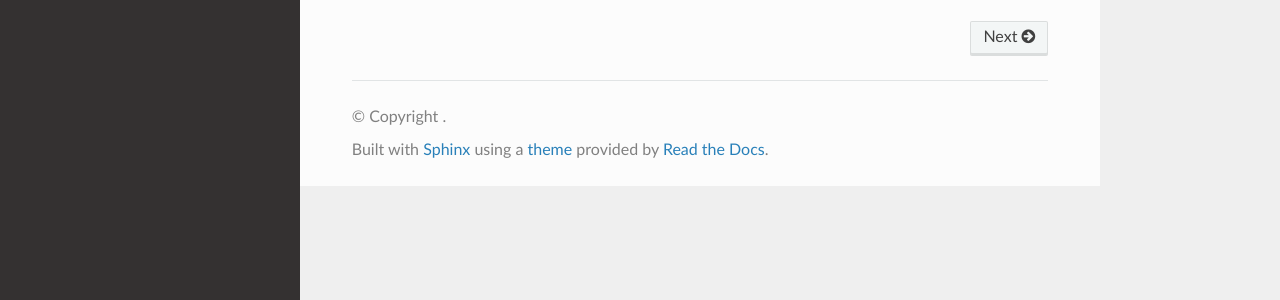
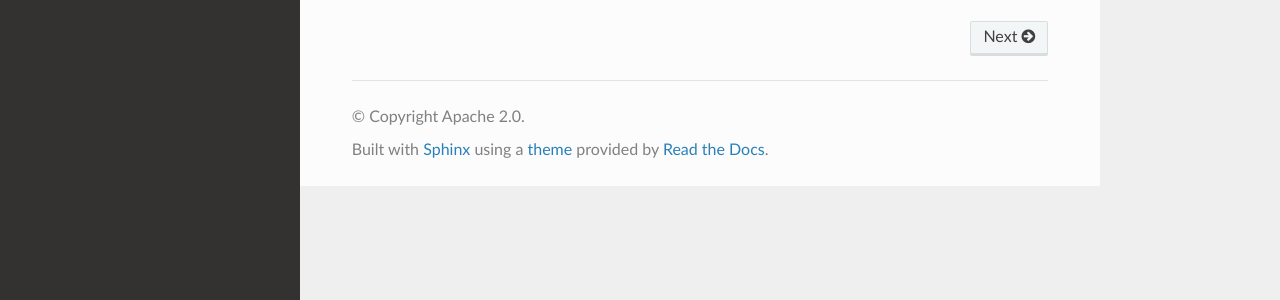
Before and after one commit to syiming/testbed, a Sphinx documentation site: the page built from docs/source/index.rst, in a window 1280 px wide. Shown: the part 295-595 px from the top of the page. Built offline with Sphinx 7.4.7 and the Read the Docs theme 2.0.0, drawn with Linux system fonts in a browser that asks for light colours; pages that are not in the unit, such as notebooks, are missing from menus.

Commit message:
Update conf.py

```diff
--- a/docs/source/conf.py
+++ b/docs/source/conf.py
@@ -20,6 +20,8 @@
 # -- Project information -----------------------------------------------------
 
 project = 'TensorFlow Model Garden Documentation'
+copyright = 'Apache 2.0'
+author = 'Google'
 
 # The short X.Y version
 version = '1.0'
```
